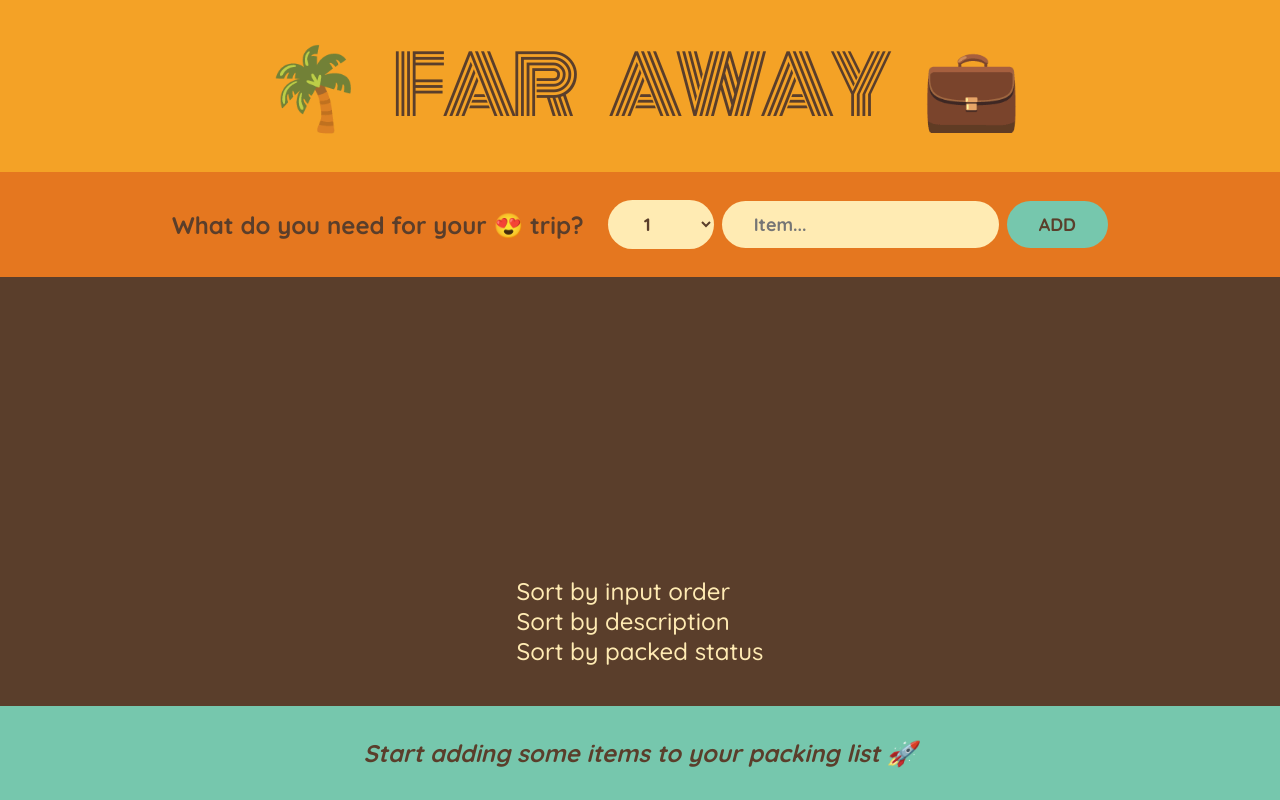
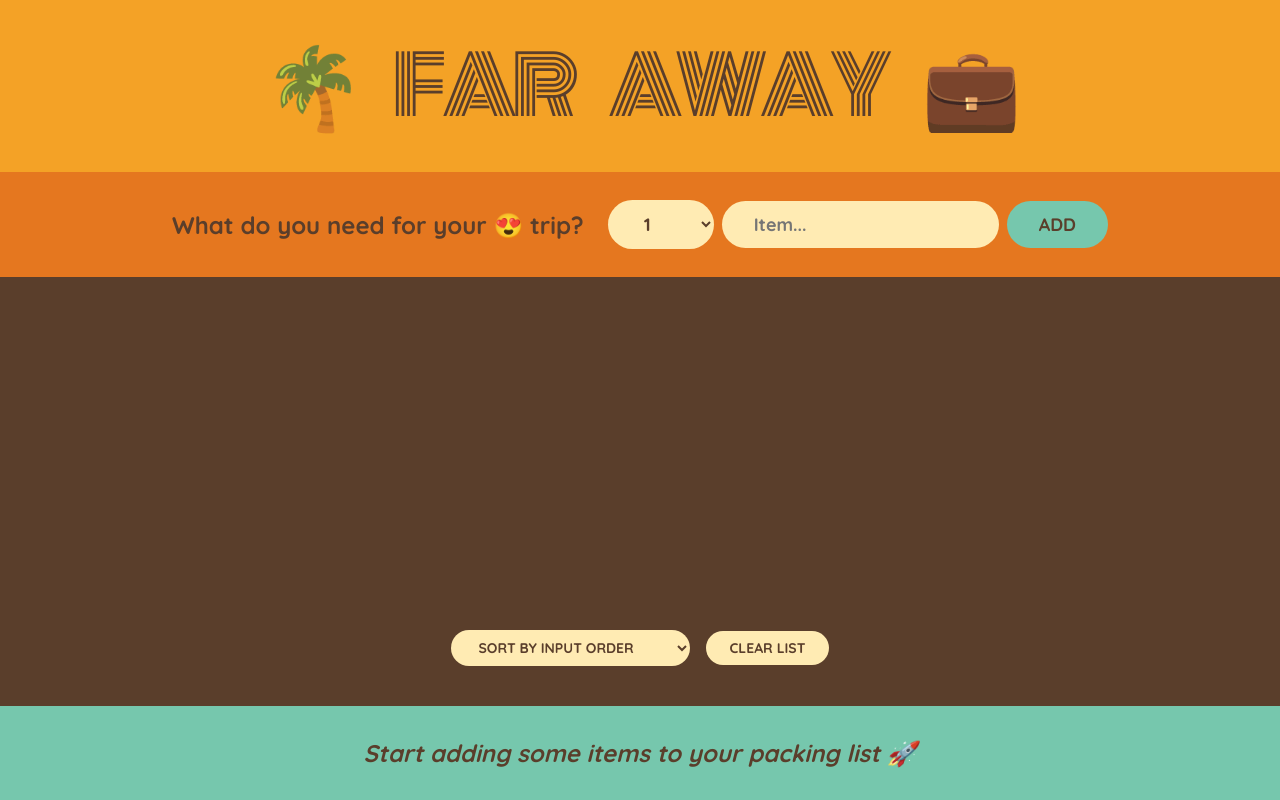
Before and after one commit to SergioKingOne/far-away-sergio-robayo, a React (Create React App) app: page / in a window 1280 px wide. Built offline with nearby package versions, Linux system fonts and the light colour scheme.

Commit message:
Clearing the list

```diff
--- a/src/App.js
+++ b/src/App.js
@@ -20,6 +20,14 @@ export default function App() {
     );
   }
 
+  function handleClearList() {
+    const confirmed = window.confirm(
+      "Are you sure you want to delete all items?"
+    );
+
+    if (confirmed) setItems([]);
+  }
+
   return (
     <div className="app">
       <Logo />
@@ -28,6 +36,7 @@ export default function App() {
         items={items}
         onDeleteItem={handleDeleteItem}
         onToggleItem={handleToggleItem}
+        onDeleteAllItems={handleClearList}
       />
       <Stats items={items} />
     </div>
@@ -79,7 +88,7 @@ function Form({ onAddItems }) {
   );
 }
 
-function PackingList({ items, onDeleteItem, onToggleItem }) {
+function PackingList({ items, onDeleteItem, onToggleItem, onDeleteAllItems }) {
   const [sortBy, setSortBy] = useState("input");
   let sortedItems;
 
@@ -107,11 +116,12 @@ function PackingList({ items, onDeleteItem, onToggleItem }) {
         ))}
       </ul>
       <div className="actions">
-        <seelct value={sortBy} onChange={(e) => setSortBy(e.target.value)}>
+        <select value={sortBy} onChange={(e) => setSortBy(e.target.value)}>
           <option value="input">Sort by input order</option>
           <option value="description">Sort by description</option>
           <option value="packed">Sort by packed status</option>
-        </seelct>
+        </select>
+        <button onClick={onDeleteAllItems}>Clear list</button>
       </div>
     </div>
   );
```
